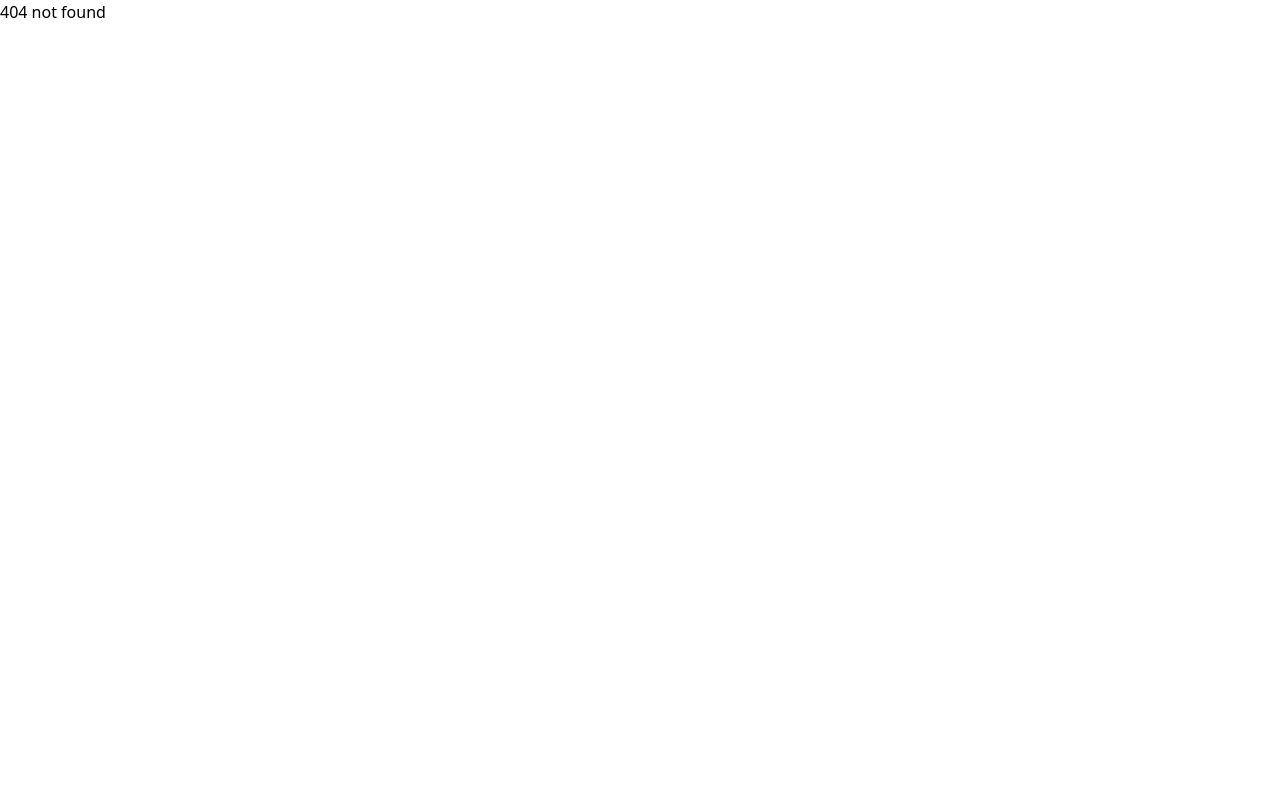
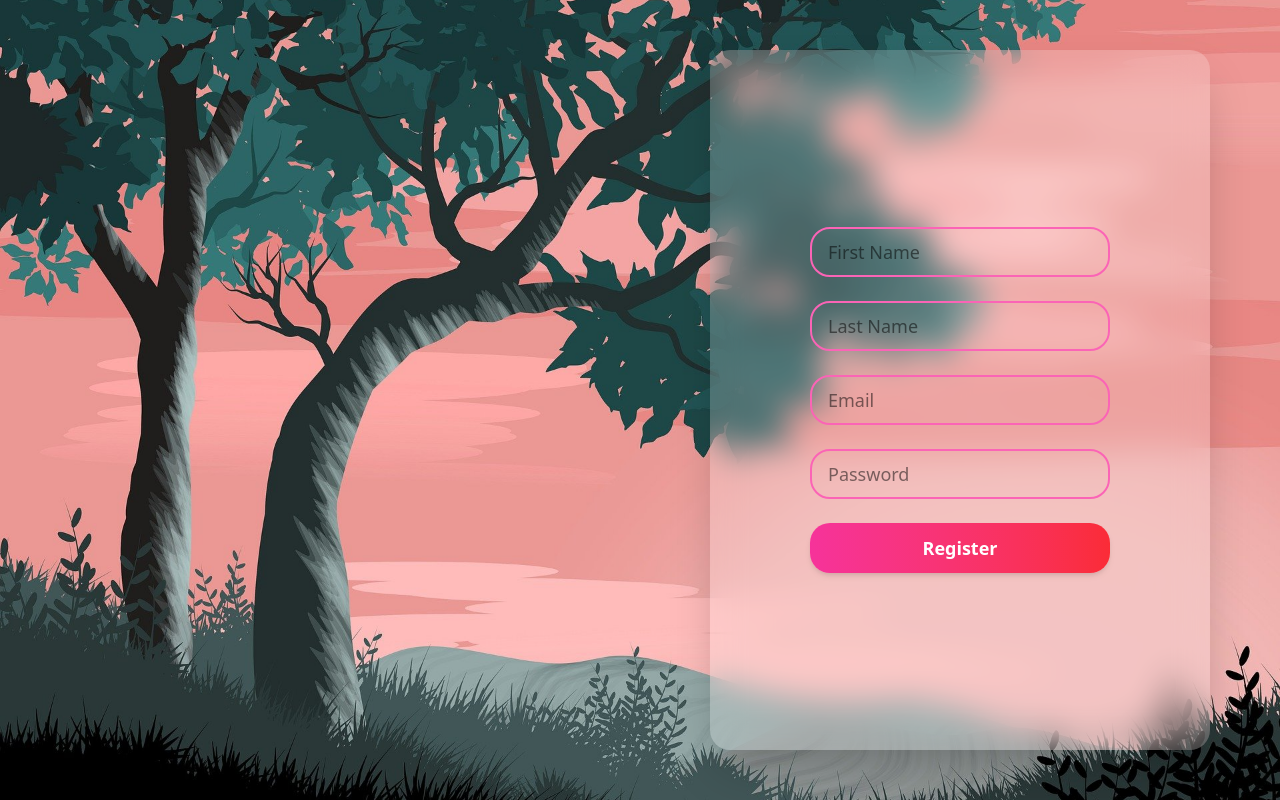
Before and after one commit to KalpaniKapuge/CBC-batch-five-frontend-project, a React (Vite) app in the folder cbc-frontend/: page /register in a window 1280 px wide. Before the commit this address had no page. Built offline with nearby package versions, Linux system fonts and the light colour scheme.

Commit message:
create registration page✏️

```diff
--- a/cbc-frontend/src/App.jsx
+++ b/cbc-frontend/src/App.jsx
@@ -1,7 +1,7 @@
 import React from 'react'
 import { BrowserRouter, Routes, Route } from 'react-router-dom';
 import LoginPage from './pages/login.jsx'
-import SignUpPage from './pages/signup.jsx'
+import RegisterPage from './pages/register.jsx';
 import AdminPage from './pages/adminPage.jsx';
 import HomePage from './pages/home.jsx';
 import TestingPage from './pages/testingPage.jsx';
@@ -18,7 +18,7 @@ function App() {
         <Routes>
           <Route path="/" element={<HomePage />} />
           <Route path="/login" element={<LoginPage />} />
-          <Route path="/signup" element={<SignUpPage />} />
+          <Route path="/register" element={<RegisterPage />} />
           <Route path="/admin/*" element={<AdminPage />} />
           <Route path="/testing" element={<TestingPage />} />
           <Route path="*" element={<h1>404 not found</h1>} />
--- a/cbc-frontend/src/pages/login.jsx
+++ b/cbc-frontend/src/pages/login.jsx
@@ -1,11 +1,13 @@
 import { useState } from "react";
 import axios from "axios";
 import toast from "react-hot-toast"
+import { useNavigate } from "react-router-dom";
 
 export default function LoginPage(){
 
     const [email,setEmail] = useState("")
     const [password,setPassword] = useState("")
+    const navigate = useNavigate()
 
     async function handleLogin(){
         console.log(email)
@@ -18,7 +20,13 @@ export default function LoginPage(){
             //alert("Login successfull")
             toast.success("Login Successful")
             console.log(response.data)
+            localStorage.setItem("token",response.data.token)
 
+            if(response.data.role === "admin"){
+                navigate("/admin/")
+            }else{
+                navigate("/")
+            }
 
         }catch(e){
             toast.error(e.response.data.message)
--- /dev/null
+++ b/cbc-frontend/src/pages/register.jsx
@@ -0,0 +1,75 @@
+import { useState } from "react";
+import axios from "axios";
+import toast from "react-hot-toast";
+import { useNavigate } from "react-router-dom";
+
+export default function RegisterPage() {
+    const [firstName, setFirstName] = useState("");
+    const [lastName, setLastName] = useState("");
+    const [email, setEmail] = useState("");
+    const [password, setPassword] = useState("");
+    const navigate = useNavigate();
+
+    async function handleRegister() {
+        try {
+            const response = await axios.post(import.meta.env.VITE_BACKEND_URL + "/api/users/register", {
+                firstName,
+                lastName,
+                email,
+                password
+            });
+            toast.success("Registration Successful");
+            navigate("/login"); // Redirect to login page after success
+        } catch (e) {
+            toast.error(e.response?.data?.message || "Registration Failed");
+        }
+    }
+
+    return (
+        <div className="w-full h-screen flex justify-evenly items-center bg-[url('/login.jpg')] bg-center bg-cover">
+            <div className="w-[50%] h-full"></div>
+
+            <div className="w-[50%] h-full flex justify-center items-center">
+                <div className="w-[500px] h-[700px] backdrop-blur-lg bg-white/20 rounded-[20px] shadow-2xl flex flex-col justify-center items-center space-y-6 p-6">
+
+                    <input
+                        value={firstName}
+                        onChange={(e) => setFirstName(e.target.value)}
+                        placeholder="First Name"
+                        className="w-[300px] h-[50px] px-4 text-lg border-2 border-pink-400 rounded-[20px] focus:outline-none focus:ring-2 focus:ring-pink-500"
+                    />
+
+                    <input
+                        value={lastName}
+                        onChange={(e) => setLastName(e.target.value)}
+                        placeholder="Last Name"
+                        className="w-[300px] h-[50px] px-4 text-lg border-2 border-pink-400 rounded-[20px] focus:outline-none focus:ring-2 focus:ring-pink-500"
+                    />
+
+                    <input
+                        value={email}
+                        onChange={(e) => setEmail(e.target.value)}
+                        placeholder="Email"
+                        className="w-[300px] h-[50px] px-4 text-lg border-2 border-pink-400 rounded-[20px] focus:outline-none focus:ring-2 focus:ring-pink-500"
+                    />
+
+                    <input
+                        value={password}
+                        onChange={(e) => setPassword(e.target.value)}
+                        type="password"
+                        placeholder="Password"
+                        className="w-[300px] h-[50px] px-4 text-lg border-2 border-pink-400 rounded-[20px] focus:outline-none focus:ring-2 focus:ring-pink-500"
+                    />
+
+                    <button
+                        onClick={handleRegister}
+                        className="cursor-pointer w-[300px] h-[50px] text-lg font-semibold text-white bg-gradient-to-r from-pink-500 to-red-500 rounded-[20px] shadow-md hover:from-red-500 hover:to-pink-500 transition"
+                    >
+                        Register
+                    </button>
+
+                </div>
+            </div>
+        </div>
+    );
+}
--- a/cbc-frontend/src/pages/signup.jsx
+++ /dev/null
@@ -1,5 +0,0 @@
-export default function SignUpPage(){
-    return(
-        <h1 className="text-5xl text-blue-800">SignUp</h1>
-    )
-}
```
